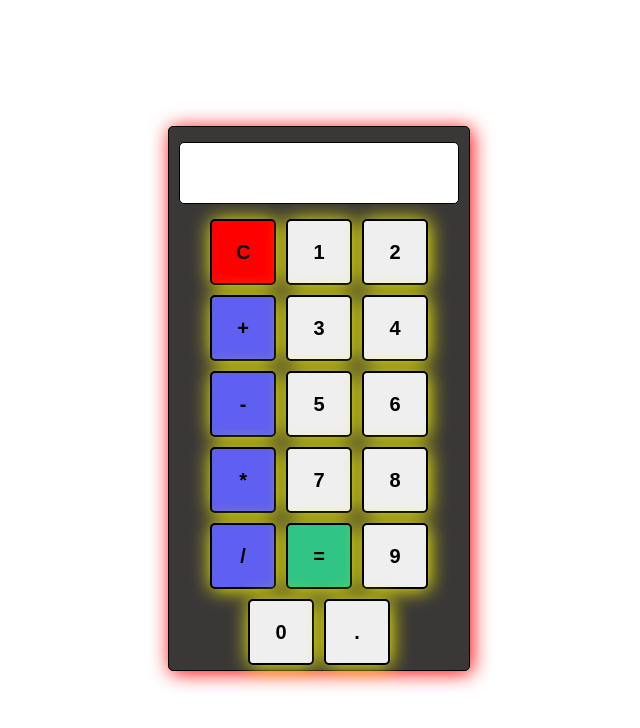
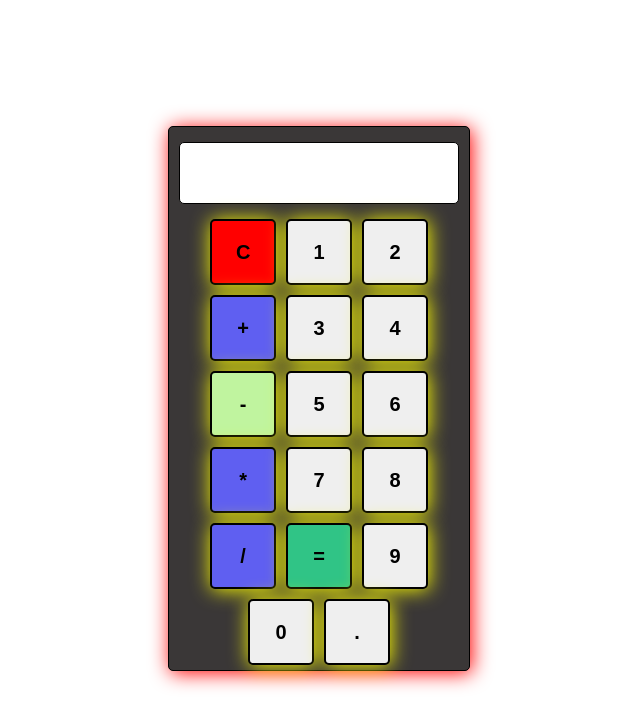
Before and after one commit to Yogeshyadav1206/mini-project-calculator, a plain HTML site: page index.html in a window 1280 px wide. Shown: the whole page, without its empty margins (257-897 px from the left). Drawn offline with Linux system fonts and the light colour scheme.

Commit message:
Update index.html

```diff
--- a/index.html
+++ b/index.html
@@ -16,7 +16,7 @@
         <button class="btn" style="background-color:rgb(95, 95, 241)" onclick="currdisplay=currdisplay+'+';document.querySelector('#display').value=currdisplay">+</button>
         <button class="btn" onclick="currdisplay=currdisplay+'3';document.querySelector('#display').value=currdisplay">3</button>
         <button class="btn" onclick="currdisplay=currdisplay+'4';document.querySelector('#display').value=currdisplay">4</button>
-        <button class="btn" style="background-color:rgb(95, 95, 241)" onclick="currdisplay=currdisplay+'-';document.querySelector('#display').value=currdisplay">-</button>
+        <button class="btn" style="background-color:rgb(192, 244, 159)" onclick="currdisplay=currdisplay+'-';document.querySelector('#display').value=currdisplay">-</button>
         <button class="btn" onclick="currdisplay=currdisplay+'5';document.querySelector('#display').value=currdisplay">5</button>
         <button class="btn" onclick="currdisplay=currdisplay+'6';document.querySelector('#display').value=currdisplay">6</button>
         <button class="btn" style="background-color:rgb(95, 95, 241)" onclick="currdisplay=currdisplay+'*';document.querySelector('#display').value=currdisplay">*</button>
```
